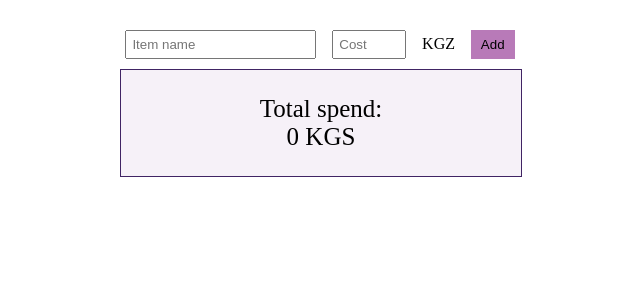
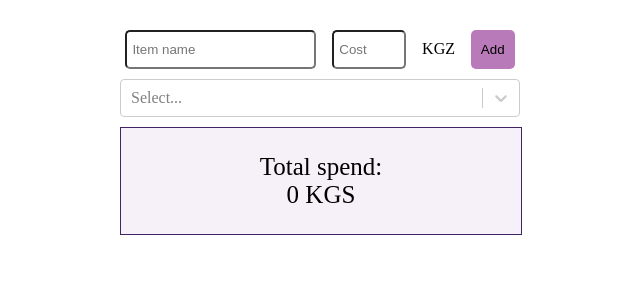
Before and after one commit to ArinaDemid/js_group_6_homework_57_All_arina_gurinova, a React (Create React App) app in the folder 57_hw_task2/: page / in a window 1280 px wide. Shown: the top 300 px of the page, without its empty margins (320-960 px from the left). Built offline with nearby package versions, Linux system fonts and the light colour scheme.

Commit message:
Поменяла логику в task3

```diff
--- a/57_hw_task2/package.json
+++ b/57_hw_task2/package.json
@@ -6,7 +6,8 @@
     "nanoid": "^2.1.7",
     "react": "^16.12.0",
     "react-dom": "^16.12.0",
-    "react-scripts": "3.2.0"
+    "react-scripts": "3.2.0",
+    "react-select": "^3.0.8"
   },
   "scripts": {
     "start": "react-scripts start",
--- a/57_hw_task2/src/App.js
+++ b/57_hw_task2/src/App.js
@@ -4,57 +4,30 @@ import EnterInfoBlock from './components/EnterInfoBlock/EnterInfoBlock';
 import ListItemsBlock from './components/ListItemsBlock/ListItemsBlock';
 import TotalSpend from './components/TotalSpend/TotalSpend';
 import nanoid from 'nanoid';
+import SelectBox from './components/Selector/Selector';
 
 class App extends Component {
-  form = {};
 
   state = {
     tasks: [],
-    taskNew: {},
+    taskNew: {id: nanoid()},
     totalSpend: 0
   };
 
   addTask = event => {
     event.preventDefault();
-    if(Object.keys(this.form).length === 0) return alert('Enter task');
-    if(!this.state.taskNew.cost || !this.form.cost) return alert('Enter cost');
-    if(!this.state.taskNew.name || !this.form.name) return alert('Enter name of task');
-    if(this.form["name"].value === "" && this.form["cost"].value === "") return alert('Enter task and cost');
 
-    else {
       let totalSpend = this.state.totalSpend;
-      totalSpend += parseInt(this.form["cost"].value);
+      totalSpend += parseInt(this.state.taskNew.cost);
       this.setState(prevState => ({
-        tasks: [this.state.taskNew, ...prevState.tasks], taskNew: {}, totalSpend
+        tasks: [this.state.taskNew, ...prevState.tasks], taskNew: {id: nanoid(), name: '', cost: ''}, totalSpend
       }));
+  }
 
-      this.form["name"].value = "";
-      this.form["cost"].value = "";
-    }
-  };
-
-  enterNameTask = event => {
-      let taskNew = this.state.taskNew;
-      this.form[event.target.name] = event.target;
-      taskNew = {id: nanoid(), name: event.target.value};
+  enterTask = event => {
+      let taskNew = {...this.state.taskNew};
+      taskNew[event.target.name] = event.target.value;
       this.setState({taskNew});
-  };
-
-  enterCostTask = event => {
-    let taskNew = this.state.taskNew;
-    if(!this.state.taskNew.name || !this.form.name) {
-      event.target.value = '';
-      return alert('Enter name of task');
-    }
-    if(isNaN(event.target.value)) {
-      event.target.value = '';
-      return alert('Enter number');
-    }
-    else {
-      this.form[event.target.name] = event.target;
-      taskNew['cost'] = event.target.value;
-      this.setState({taskNew});
-    }
   };
 
   removeTask = (id) => {
@@ -72,9 +45,11 @@ class App extends Component {
       <div className="App">
         <EnterInfoBlock
           addTask={this.addTask}
-          name={this.enterNameTask}
-          cost={this.enterCostTask}
+          change={this.enterTask}
+          name={this.state.taskNew.name}
+          cost={this.state.taskNew.cost}
         />
+        <SelectBox/>
         <div className='ListItemsBlocks'>
           {
             this.state.tasks.map(task => {
--- a/57_hw_task2/src/components/EnterInfoBlock/EnterInfoBlock.css
+++ b/57_hw_task2/src/components/EnterInfoBlock/EnterInfoBlock.css
@@ -2,25 +2,29 @@
     display: flex;
     flex-direction: row;
     justify-content: space-around;
+    margin-bottom: 10px;
 }
 
 .EnterInfoBlock-name{
     padding: 5px;
     margin-right: 5px;
+    border-radius: 5px;
 }
 
 .EnterInfoBlock-cost {
-    padding: 5px;
+    padding: 10px 5px;
     margin-right: 5px;
     width: 60px;
+    border-radius: 5px;
 }
 
 .EnterInfoBlock-currency {
-    margin: 5px 5px 0 0;
+    margin: 10px 5px 0 0;
 }
 
 .EnterInfoBlock-add {
     padding: 5px 10px;
     background: rgb(184, 122, 184);
     border: none;
+    border-radius: 5px;
 }
--- a/57_hw_task2/src/components/EnterInfoBlock/EnterInfoBlock.js
+++ b/57_hw_task2/src/components/EnterInfoBlock/EnterInfoBlock.js
@@ -5,8 +5,8 @@ const EnterInfoBlock = props => {
     return (
         <div>
             <form className="EnterInfoBlock" onSubmit={props.addTask}>
-                <input name="name" className="EnterInfoBlock-name" placeholder="Item name" onChange={props.name}/>
-                <input name="cost" className="EnterInfoBlock-cost" placeholder="Cost" onChange={props.cost}/>
+                <input name="name" required className="EnterInfoBlock-name" placeholder="Item name" onChange={props.change} value={props.name}/>
+                <input name="cost" required className="EnterInfoBlock-cost" placeholder="Cost" type="number" onChange={props.change} value={props.cost}/>
                 <p className="EnterInfoBlock-currency">KGZ</p>
                 <button className="EnterInfoBlock-add" type="submit">Add</button>
             </form>
--- /dev/null
+++ b/57_hw_task2/src/components/Selector/Selector.js
@@ -0,0 +1,31 @@
+import React, {Component} from 'react';
+import Select from 'react-select';
+
+const options = [
+    { value: 'Entertainment', label: 'Entertainment'},
+    { value: 'Car', label: 'Car'},
+    { value: 'Food', label: 'Food'},
+];
+
+class SelectBox extends Component {
+    state = {
+        selectedOption: null,
+    };
+    handleChange = selectedOption => {
+        this.setState({ selectedOption });
+        console.log(`Option selected:`, selectedOption);
+    };
+    render() {
+        const { selectedOption } = this.state;
+
+        return (
+            <Select
+                value={selectedOption}
+                onChange={this.handleChange}
+                options={options}
+            />
+        );
+    }
+}
+
+export default SelectBox;
```
Also changed, not shown: 1 other file (tests, documents, lock files or other folders).
